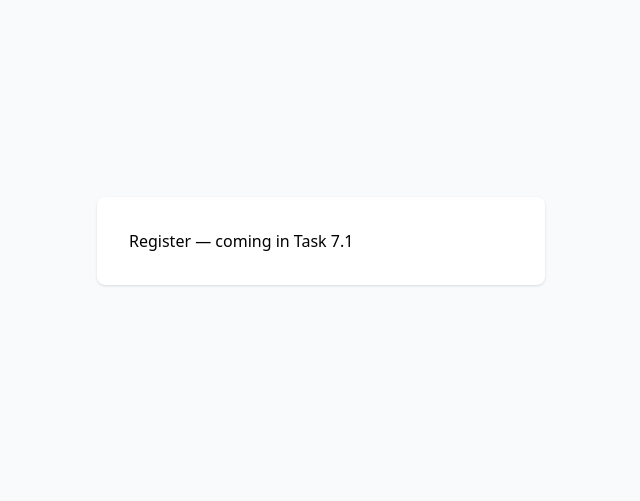
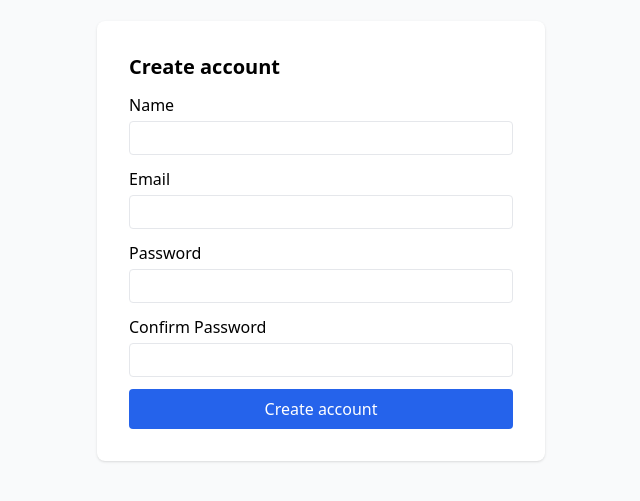
Before and after one commit to tomyka/sportbet, a React (Vite) app in the folder wcf2026/frontend/: page /register in a window 1280 px wide. Shown: the part 159-660 px from the top of the page, without its empty margins (319-959 px from the left). Built offline with nearby package versions, Linux system fonts and the light colour scheme; no server answers.

Commit message:
feat(frontend): register page with success/error states
Co-authored-by: Copilot <223556219+Copilot@users.noreply.github.com>

```diff
--- /dev/null
+++ b/wcf2026/frontend/src/features/auth/RegisterForm.tsx
@@ -0,0 +1,93 @@
+import { useState } from 'react';
+import { useMutation } from '@tanstack/react-query';
+import { register as apiRegister } from './authApi';
+
+type Props = { onSuccess: () => void };
+
+export function RegisterForm({ onSuccess }: Props) {
+  const [name, setName] = useState('');
+  const [email, setEmail] = useState('');
+  const [password, setPassword] = useState('');
+  const [confirm, setConfirm] = useState('');
+  const [done, setDone] = useState(false);
+
+  const mutation = useMutation({
+    mutationFn: () =>
+      apiRegister({ name, email, password, password_confirmation: confirm }),
+    onSuccess: () => {
+      setDone(true);
+      onSuccess();
+    },
+  });
+
+  if (done) {
+    return <p>Check your email to verify your account.</p>;
+  }
+
+  return (
+    <form
+      onSubmit={(e) => { e.preventDefault(); mutation.mutate(); }}
+      className="space-y-3"
+    >
+      <h2 className="text-xl font-semibold">Create account</h2>
+
+      <label className="block">
+        Name
+        <input
+          type="text"
+          value={name}
+          onChange={(e) => setName(e.target.value)}
+          className="block w-full border rounded px-2 py-1 mt-1"
+          required
+        />
+      </label>
+
+      <label className="block">
+        Email
+        <input
+          type="email"
+          value={email}
+          onChange={(e) => setEmail(e.target.value)}
+          className="block w-full border rounded px-2 py-1 mt-1"
+          required
+        />
+      </label>
+
+      <label className="block">
+        Password
+        <input
+          type="password"
+          value={password}
+          onChange={(e) => setPassword(e.target.value)}
+          className="block w-full border rounded px-2 py-1 mt-1"
+          required
+        />
+      </label>
+
+      <label className="block">
+        Confirm Password
+        <input
+          type="password"
+          value={confirm}
+          onChange={(e) => setConfirm(e.target.value)}
+          className="block w-full border rounded px-2 py-1 mt-1"
+          required
+        />
+      </label>
+
+      <button
+        type="submit"
+        disabled={mutation.isPending}
+        className="w-full bg-blue-600 text-white py-2 rounded"
+      >
+        {mutation.isPending ? 'Creating…' : 'Create account'}
+      </button>
+
+      {mutation.isError && (
+        <p role="alert" className="text-red-600 text-sm">
+          Registration failed. Please check your details.
+        </p>
+      )}
+    </form>
+  );
+}
--- a/wcf2026/frontend/src/routes/_auth.register.tsx
+++ b/wcf2026/frontend/src/routes/_auth.register.tsx
@@ -1,5 +1,9 @@
-import { createFileRoute } from '@tanstack/react-router';
+import { createFileRoute, useNavigate } from '@tanstack/react-router';
+import { RegisterForm } from '../features/auth/RegisterForm';
 
 export const Route = createFileRoute('/_auth/register')({
-  component: () => <div>Register — coming in Task 7.1</div>,
+  component: function RegisterPage() {
+    const navigate = useNavigate();
+    return <RegisterForm onSuccess={() => void navigate({ to: '/verify-email' })} />;
+  },
 });
```
Also changed, not shown: 1 other file (tests, documents, lock files or other folders).
